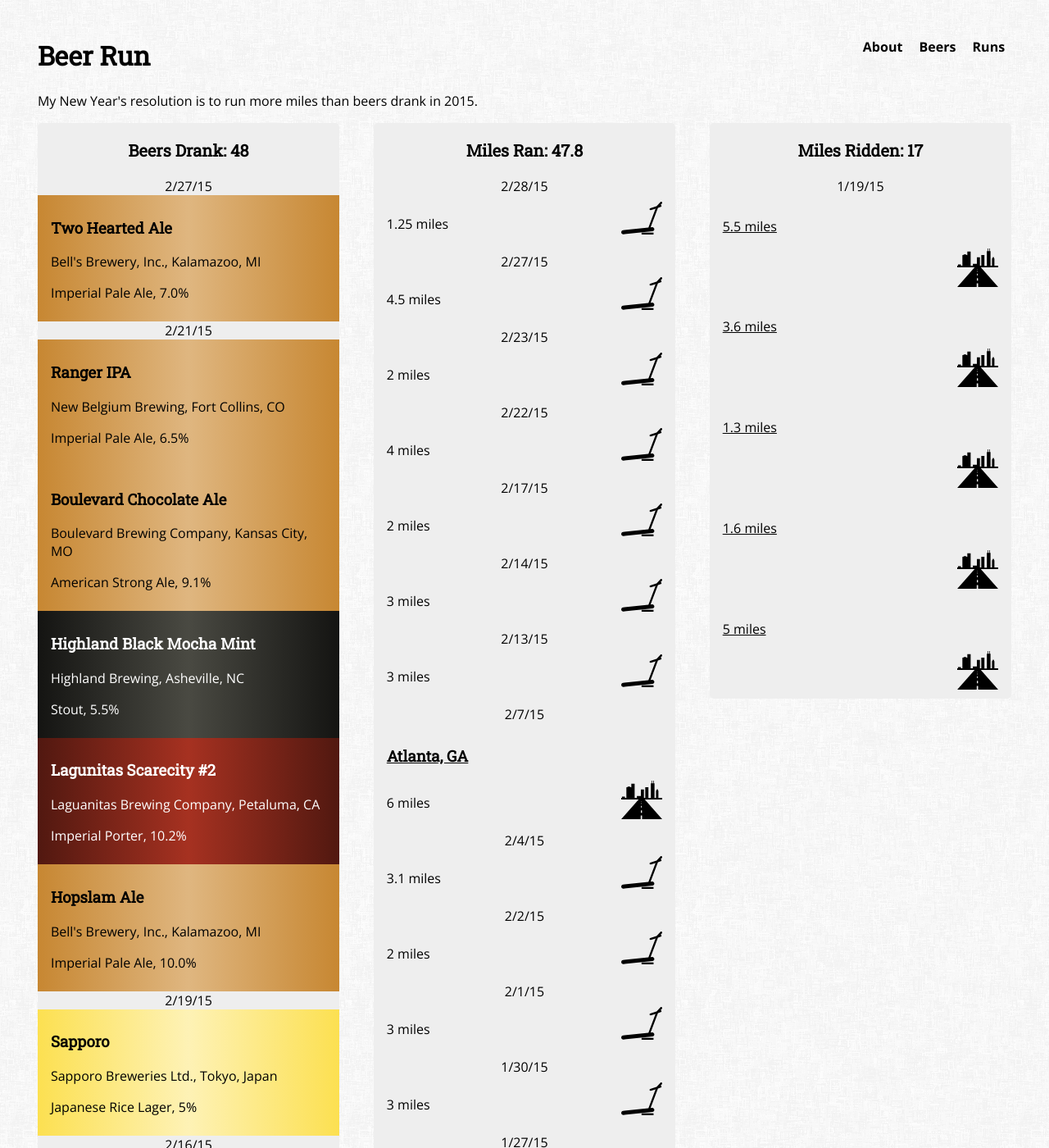
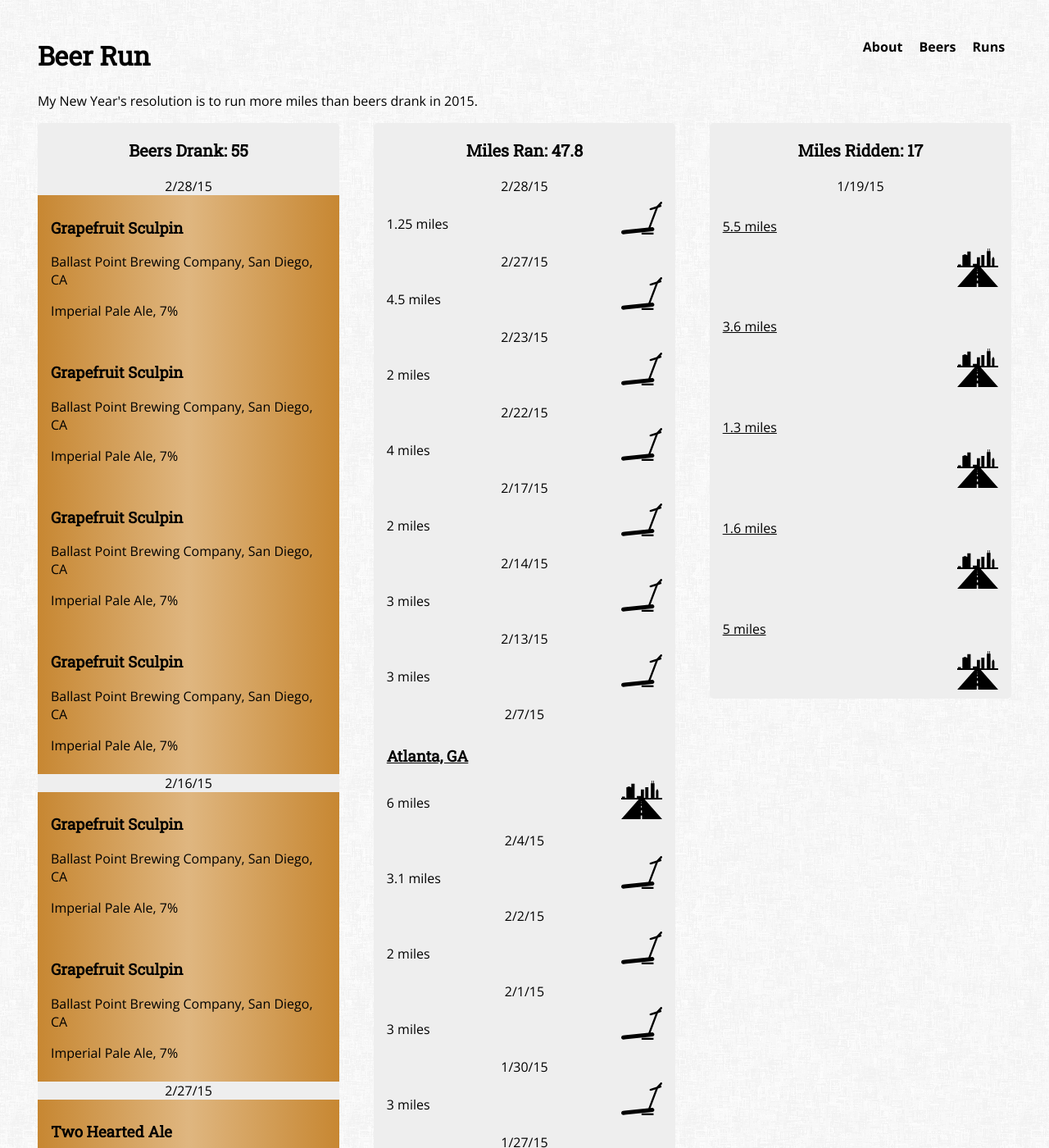
Before and after one commit to rhewitt22/beer-run, a Jekyll site: the page built from index.html, in a window 1280 px wide and 1400 px high. Shown: the whole window at 82% size. Built offline with Jekyll 4.4.1, drawn with Linux system fonts in a browser that asks for light colours; nearby versions of some CDN libraries.

Commit message:
Updated beer.yml

```diff
--- a/_data/beer.yml
+++ b/_data/beer.yml
@@ -1,3 +1,24 @@
+- date: 2/28/15
+  name: Grapefruit Sculpin
+
+- date: 2/28/15
+  name: Grolcsh
+
+- date: 2/28/15
+  name: Grapefruit Sculpin
+
+- date: 2/28/15
+  name: Grapefruit Sculpin
+
+- date: 2/28/15
+  name: Grapefruit Sculpin
+
+- date: 2/16/15
+  name: Grapefruit Sculpin
+
+- date: 2/16/15
+  name: Grapefruit Sculpin
+
 - date: 2/27/15
   name: Two Hearted Ale
 
```
